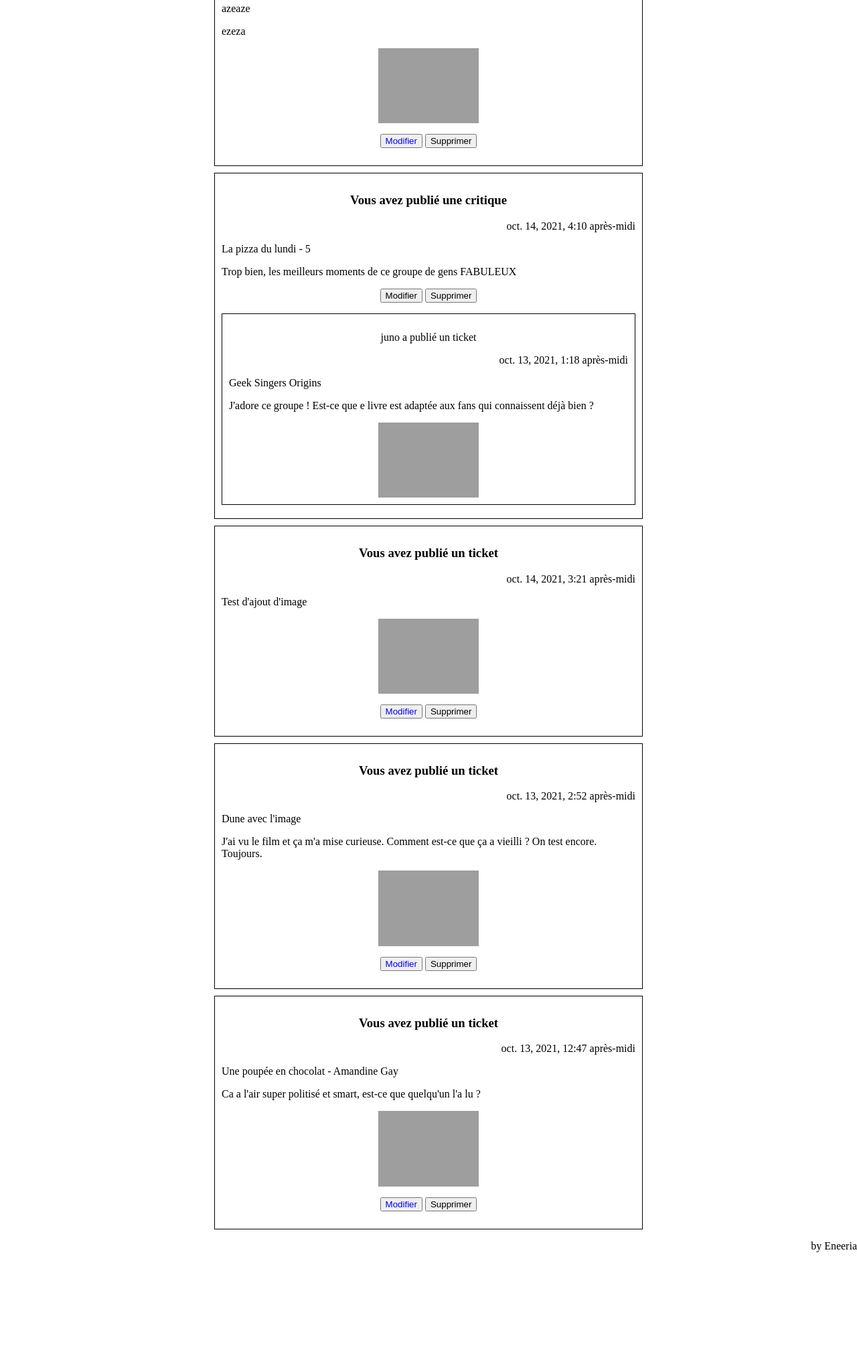
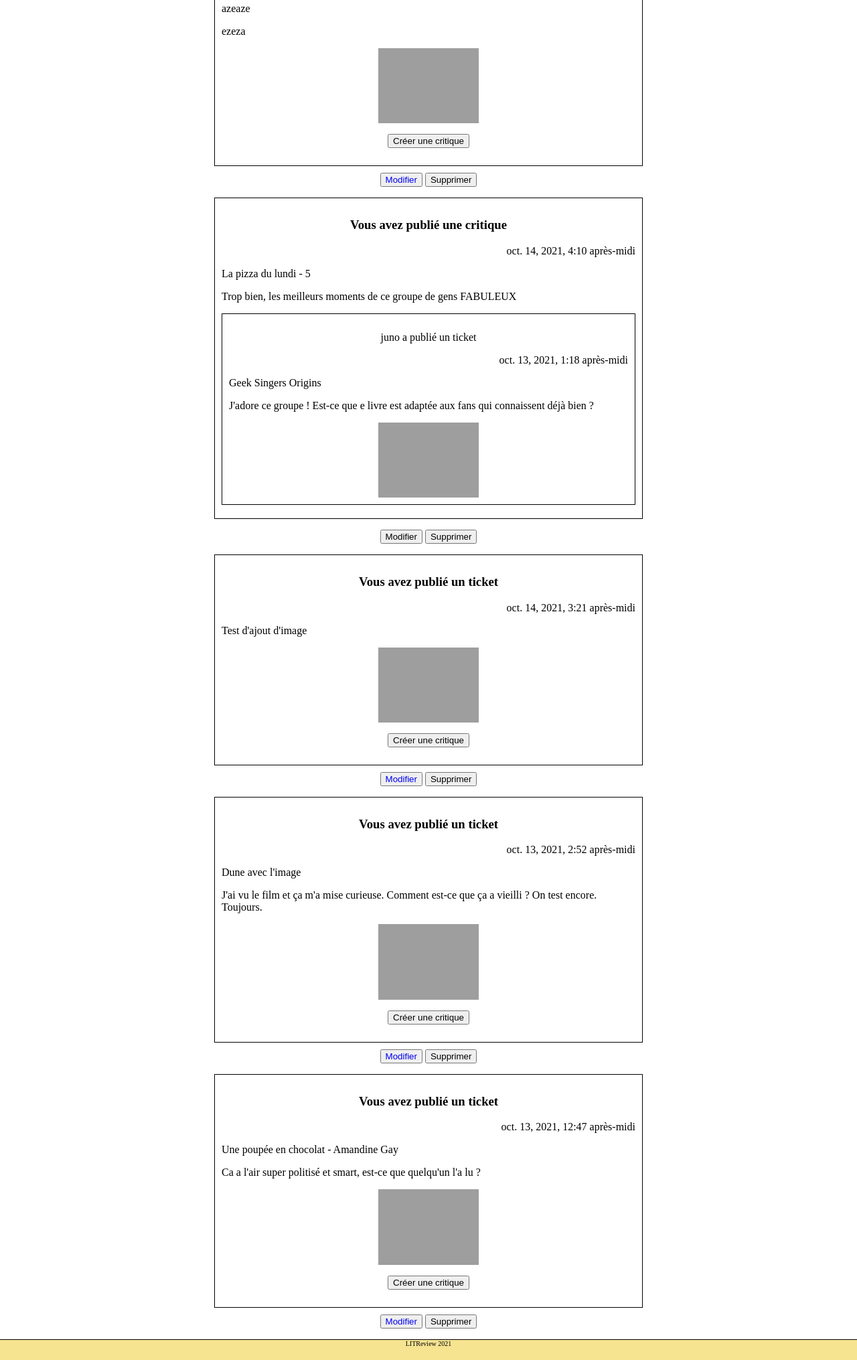
Before and after one commit to mjeammet/DAPY-P9_LITReview, a Django app: page /posts/ in a window 1280 px wide. Shown: the part 241-2272 px from the top of the page at 67% size. Before the commit the page ends 2111 px from the top, so only its background shows below. Run offline with Django 3.2, Linux system fonts and the light colour scheme; a user stored in the database is signed in; data comes from the database, SQL or seed files in the repository; grey boxes are pictures that could not be loaded.

Commit message:
+ footer + adding buttons where they belong (feed / posts)

```diff
--- a/reviews_webapp/models.py
+++ b/reviews_webapp/models.py
@@ -11,6 +11,7 @@ class Ticket(models.Model):
     image = models.ImageField(null=True, blank=True, upload_to="images/")
     time_created = models.DateTimeField(auto_now_add=True)
 
+
 class Review(models.Model):
     ticket = models.ForeignKey(to=Ticket, on_delete=models.CASCADE)
     rating = models.PositiveSmallIntegerField(
@@ -20,7 +21,6 @@ class Review(models.Model):
         to=settings.AUTH_USER_MODEL, on_delete=models.CASCADE)
     headline = models.CharField(max_length=128)
     body = models.CharField(max_length=8192, blank=True)
-
     time_created = models.DateTimeField(auto_now_add=True)
 
 
--- a/reviews_webapp/templates/reviews_webapp/includes/feed_div.html
+++ /dev/null
@@ -1,10 +0,0 @@
-{% load static %}
-<script src="{% static 'reviews_webapp/js/script.js' %}"></script>
-
-{% for post in posts %}
-    {% if post.content_type == 'TICKET' %}
-        {% include 'reviews_webapp/includes/ticket_snippet.html' %}
-    {% elif post.content_type == "REVIEW" %}
-        {% include 'reviews_webapp/includes/review_snippet.html' %}
-    {% endif %}
-{% endfor %}
--- a/reviews_webapp/templates/reviews_webapp/includes/review_snippet.html
+++ b/reviews_webapp/templates/reviews_webapp/includes/review_snippet.html
@@ -7,17 +7,7 @@
     <p style="text-align: right;">{{ post.time_created }}</p>
     <p style="text-align: left;">{{ post.headline }} - {{ post.rating }}</p>
     <p style="text-align: left;">{{ post.body }}</p>
-    {% if post.user == user %}
-    <p>
-        <!-- <button onclick='ThrowConfirmationAlert("{{ request.path }}");'>Supprimer</button> -->
-        <form action=""  method="post">
-            {% csrf_token %}
-            <button><a href="{% url 'review' post_id=post.id %}"></a>Modifier</button>
-            <button type="submit" name="post_id" value="{{ post.id }}" >Supprimer</button>
-            <!-- <input type="submit" value="{{post.id}}" name="" id="{{post.id}}"> -->
-        </form>
-    </p>
-    {% endif %}
+
     <div class='post_box'>
         {% if post.ticket.user == user %}
             <p>Vous avez publié un ticket</p>
--- a/reviews_webapp/templates/reviews_webapp/includes/ticket_snippet.html
+++ b/reviews_webapp/templates/reviews_webapp/includes/ticket_snippet.html
@@ -8,15 +8,8 @@
     <p style="text-align: left;">{{ post.title }}</p>
     <p style="text-align: left;">{{ post.description }}</p>
     <img src="/media/{{ post.image }}" alt="{{ post.title }}" width="150px">
-    {% if post.user == user %}
+    <!-- if has review and request.url = feed ? -->
     <p>
-        <!-- <button onclick='ThrowConfirmationAlert("{{ request.path }}");'>Supprimer</button> -->
-        <form action=""  method="post">
-            {% csrf_token %}
-            <button><a href="{% url 'ticket' ticket_id=post.id %}">Modifier</a></button>
-            <button type="submit" name="post_id" value="{{ post.id }}" >Supprimer</button>
-            <!-- <input type="submit" value="{{post.id}}" name="" id="{{post.id}}"> -->
-        </form>
+        <button>Créer une critique</button>
     </p>
-    {% endif %}
 </div>
--- a/reviews_webapp/templates/reviews_webapp/my_posts.html
+++ b/reviews_webapp/templates/reviews_webapp/my_posts.html
@@ -1,5 +1,31 @@
 {% extends 'base.html' %}
 {% block content %}
 <h1>Vos posts</h1>
-{% include 'reviews_webapp/includes/feed_div.html' %}
+
+{% for post in posts %}
+    {% if post.content_type == 'TICKET' %}
+        {% include 'reviews_webapp/includes/ticket_snippet.html' %}
+        <!-- <button onclick='ThrowConfirmationAlert("{{ request.path }}");'>Supprimer</button> -->
+        <form action=""  method="post">
+            {% csrf_token %}
+            <button><a href="{% url 'ticket' ticket_id=post.id %}">Modifier</a></button>
+            <button type="submit" name="post_id" value="{{ post.id }}" >Supprimer</button>
+            <!-- <input type="submit" value="{{post.id}}" name="" id="{{post.id}}"> -->
+        </form>
+    {% elif post.content_type == "REVIEW" %}
+        {% include 'reviews_webapp/includes/review_snippet.html' %}
+        <p>
+            <!-- <button onclick='ThrowConfirmationAlert("{{ request.path }}");'>Supprimer</button> -->
+            <form action=""  method="post">
+                {% csrf_token %}
+                <button><a href="{% url 'review' post_id=post.id %}"></a>Modifier</button>
+                <button type="submit" name="post_id" value="{{ post.id }}" >Supprimer</button>
+                <!-- <input type="submit" value="{{post.id}}" name="" id="{{post.id}}"> -->
+            </form>
+        </p>
+    {% endif %}
+
+{% endfor %}
+
+
 {% endblock content %}
--- a/reviews_webapp/views.py
+++ b/reviews_webapp/views.py
@@ -138,7 +138,7 @@ class PostPageView(LoginRequiredMixin, View):
     def get(self, request, post_id):
         if post_id == "new":
             context = {
-                'title': "Créer un ticket",
+                'title': "Ecrire une critique",
                 'ticket_form': TicketForm(),
                 'review_form': ReviewForm(),
             }
@@ -146,7 +146,7 @@ class PostPageView(LoginRequiredMixin, View):
         else:
             review = Review.objects.get(pk=post_id)
             context = {
-                "title": "Modifier un ticket",
+                "title": "Modifier une critique",
                 'ticket_form': TicketForm(),
                 'review_form': ReviewForm(
                     initial={
@@ -159,10 +159,13 @@ class PostPageView(LoginRequiredMixin, View):
 
     def post(self, request, post_id):
         if post_id == "new":
-            form = ReviewForm(request.POST, request.FILES)
-            if form.is_valid():
-                review = form.save(commit=False)
+            ticket_form = TicketForm(request.POST, request.FILES)
+            review_form = ReviewForm(request.POST)
+            if all(ticket_form.is_valid(), review_form.is_valid()):
+                ticket = ticket_form.save()
+                review = review_form.save(commit=False)
                 review.user = request.user
+                review.ticket = ticket
                 review.save()
                 return redirect('posts')
         else:
--- a/static/css/style.css
+++ b/static/css/style.css
@@ -28,6 +28,15 @@ nav {
     font-size: 20px;
 }
 
+footer{
+    border-top: 1px solid black;
+    text-align: center;
+    background-color: #f6e491;
+    font-size: 10px;
+    bottom: 0%;
+    height: 30px;
+}
+
 a {
     text-decoration: none;
 }
--- a/templates/includes/footer.html
+++ b/templates/includes/footer.html
@@ -1 +1 @@
-<p style="text-align: right;">by Eneeria</p>
+<footer> LITReview 2021 </footer>
```
Also changed, not shown: reviews_webapp/templates/reviews_webapp/feed.html (+8 -1 lines), reviews_webapp/templates/reviews_webapp/ticket.html (+14 -10 lines).
